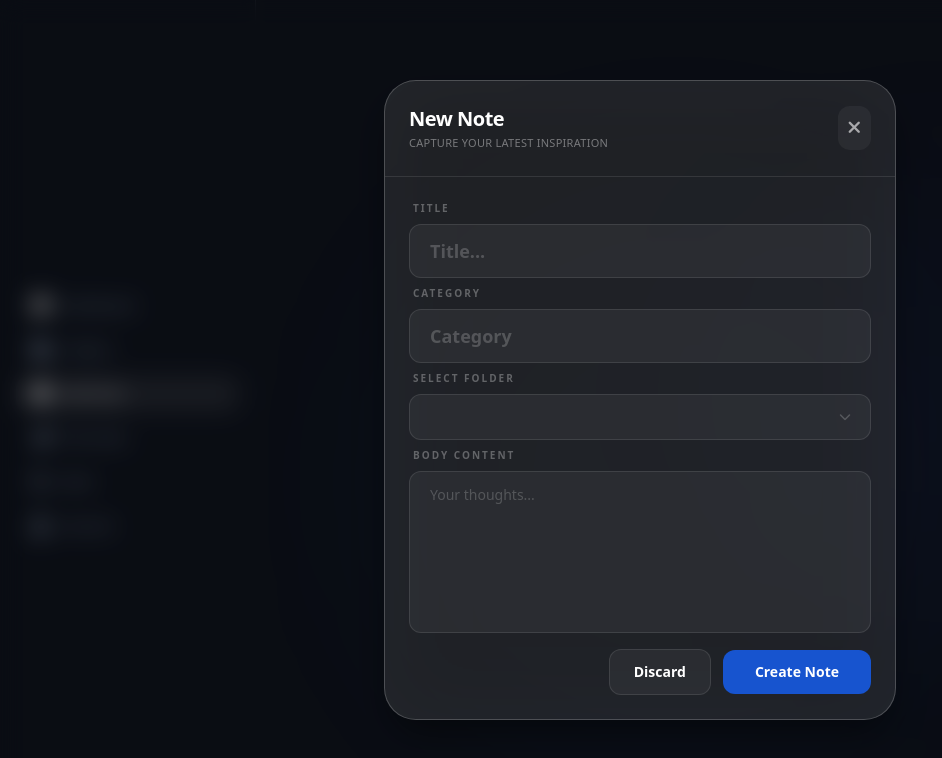
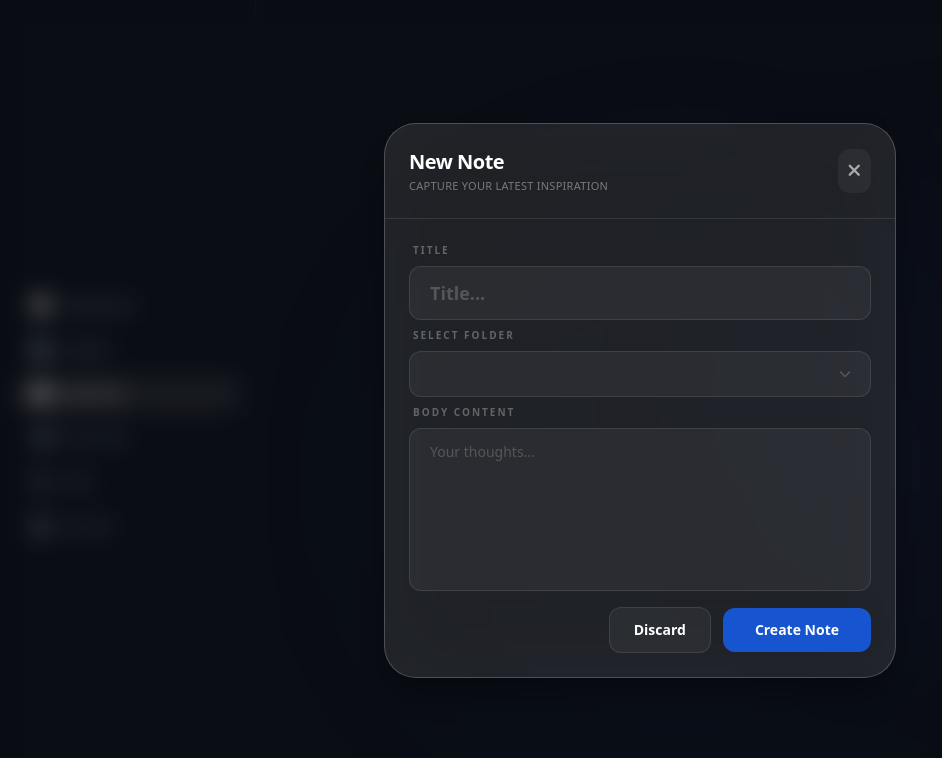
Before and after one commit to afomiadev4/NotePad, a React (Vite) app in the folder frontend/: page /add-note in a window 1280 px wide. Shown: the top 758 px of the page, without its empty margins (0-942 px from the left). Built offline with nearby package versions, Linux system fonts and the light colour scheme; data requests are answered from the project's data file; sample sign-in values are in the browser's storage.

Commit message:
feat: Replace category input with conditional folder display or selection based on `freezeSelection` prop.

```diff
--- a/frontend/src/components/NoteModal.jsx
+++ b/frontend/src/components/NoteModal.jsx
@@ -126,6 +126,8 @@ export function NoteModal({
               required
             />
           </div>
+          {freezeSelection ? (
+            <>
               <label className="text-[10px] font-bold text-white/30 uppercase tracking-[0.2em] ml-1">
                 Category
               </label>
@@ -136,21 +138,16 @@ export function NoteModal({
                     ? "bg-transparent border-transparent px-1 py-0 cursor-default"
                     : ""
                 }`}
-            placeholder="Category"
+                value={folders.find((f) => f.id === initialFolderId)?.name}
                 name="category"
                 id="category-input"
                 list="category-suggestions"
+                readOnly={true}
               />
-          <datalist id="category-suggestions">
-            <option value="Work"></option>
-            <option value="Personal"></option>
-            <option value="Urgent"></option>
-            <option value="Shopping"></option>
-            <option value="Health"></option>
-          </datalist>
-
-          {/* Folder Selection - Hidden in Create Mode or if explicitly requested */}
-          {(!isCreate || !hideFolderSelection) && !isReadOnly && (
+            </>
+          ) : (
+            (!isCreate || !hideFolderSelection) &&
+            !isReadOnly && (
               <div className="flex flex-col gap-2">
                 <label className="text-[10px] font-bold text-white/30 uppercase tracking-[0.2em] ml-1">
                   Select Folder
@@ -168,12 +165,7 @@ export function NoteModal({
                     }`}
                     disabled={isReadOnly}
                   >
-                  {freezeSelection ? (
-                    <option value={initialFolderId}>
-                      {folders.find((f) => f.id === initialFolderId)?.name}
-                    </option>
-                  ) : (
-                    folders.map((f) => (
+                    {folders.map((f) => (
                       <option
                         key={f.id}
                         value={f.id}
@@ -181,14 +173,14 @@ export function NoteModal({
                       >
                         {f.name}
                       </option>
-                    ))
-                  )}
+                    ))}
                   </select>
                   {!isReadOnly && (
                     <i className="fa-solid fa-chevron-down absolute right-5 top-1/2 -translate-y-1/2 text-white/20 pointer-events-none group-focus-within:text-blue-500/50 transition-colors text-xs"></i>
                   )}
                 </div>
               </div>
+            )
           )}
 
           {/* Content Area */}
```
Lines whose indentation alone changed are shown as unchanged.
